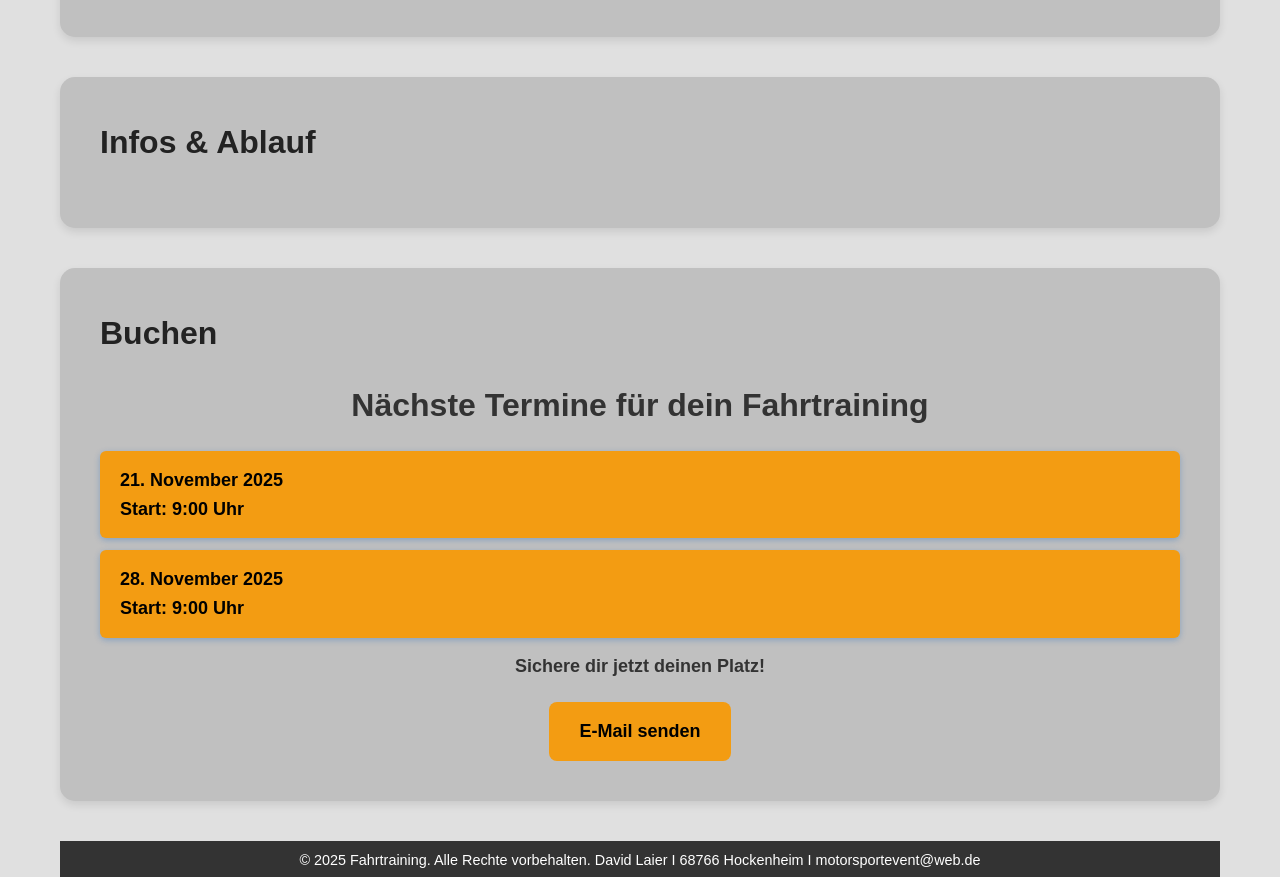
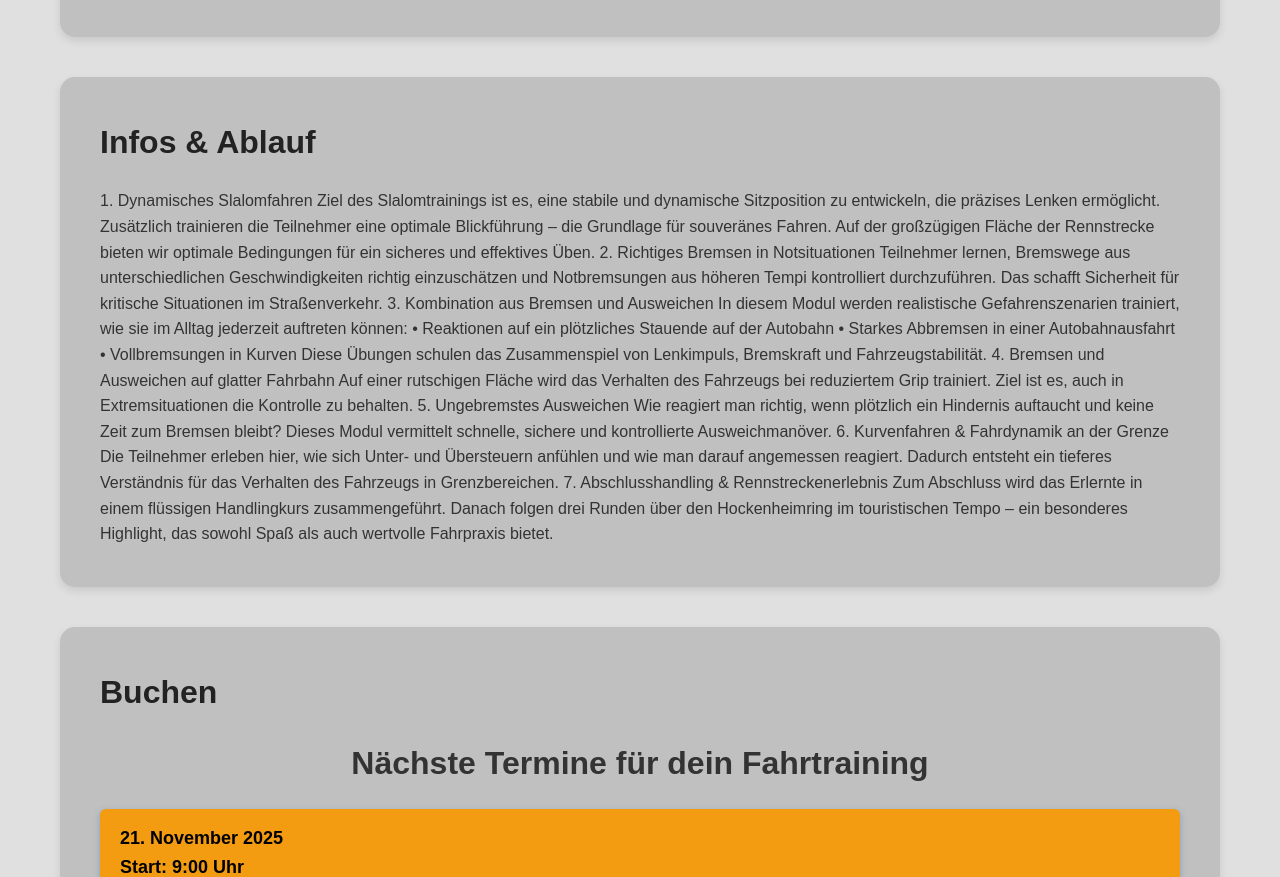
Before and after one commit to djl1899/fahrtraining-final, a plain HTML site: page index.html in a window 1280 px wide. Shown: the part 1471-2348 px from the top of the page. Drawn offline with Linux system fonts and the light colour scheme.

Commit message:
Update index.html

```diff
--- a/index.html
+++ b/index.html
@@ -79,7 +79,30 @@ setInterval(() => {
 <!-- Buchen Sektion -->
 <section id="Infos" class="content-box">
     <h2>Infos & Ablauf</h2>
+1. Dynamisches Slalomfahren
+Ziel des Slalomtrainings ist es, eine stabile und dynamische Sitzposition zu entwickeln, die präzises Lenken ermöglicht. Zusätzlich trainieren die Teilnehmer eine optimale Blickführung – die Grundlage für souveränes Fahren. Auf der großzügigen Fläche der Rennstrecke bieten wir optimale Bedingungen für ein sicheres und effektives Üben.
 
+2. Richtiges Bremsen in Notsituationen
+Teilnehmer lernen, Bremswege aus unterschiedlichen Geschwindigkeiten richtig einzuschätzen und Notbremsungen aus höheren Tempi kontrolliert durchzuführen. Das schafft Sicherheit für kritische Situationen im Straßenverkehr.
+
+3. Kombination aus Bremsen und Ausweichen
+In diesem Modul werden realistische Gefahrenszenarien trainiert, wie sie im Alltag jederzeit auftreten können:
+	•	Reaktionen auf ein plötzliches Stauende auf der Autobahn
+	•	Starkes Abbremsen in einer Autobahnausfahrt
+	•	Vollbremsungen in Kurven
+Diese Übungen schulen das Zusammenspiel von Lenkimpuls, Bremskraft und Fahrzeugstabilität.
+
+4. Bremsen und Ausweichen auf glatter Fahrbahn
+Auf einer rutschigen Fläche wird das Verhalten des Fahrzeugs bei reduziertem Grip trainiert. Ziel ist es, auch in Extremsituationen die Kontrolle zu behalten.
+
+5. Ungebremstes Ausweichen
+Wie reagiert man richtig, wenn plötzlich ein Hindernis auftaucht und keine Zeit zum Bremsen bleibt? Dieses Modul vermittelt schnelle, sichere und kontrollierte Ausweichmanöver.
+
+6. Kurvenfahren & Fahrdynamik an der Grenze
+Die Teilnehmer erleben hier, wie sich Unter- und Übersteuern anfühlen und wie man darauf angemessen reagiert. Dadurch entsteht ein tieferes Verständnis für das Verhalten des Fahrzeugs in Grenzbereichen.
+
+7. Abschlusshandling & Rennstreckenerlebnis
+Zum Abschluss wird das Erlernte in einem flüssigen Handlingkurs zusammengeführt. Danach folgen drei Runden über den Hockenheimring im touristischen Tempo – ein besonderes Highlight, das sowohl Spaß als auch wertvolle Fahrpraxis bietet.
 
 </section>
 
```
